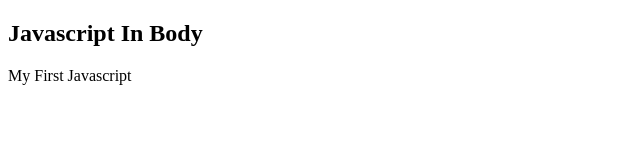
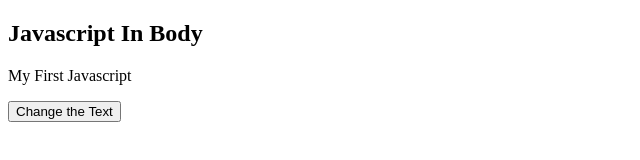
Before and after one commit to ariful4966/w3school-javascript, a plain HTML site: page index.html in a window 1280 px wide. Shown: the whole page, without its empty margins (0-640 px from the left). Drawn offline with Linux system fonts and the light colour scheme.

Commit message:
script tag in head

```diff
--- a/index.html
+++ b/index.html
@@ -5,10 +5,16 @@
     <meta http-equiv="X-UA-Compatible" content="IE=edge" />
     <meta name="viewport" content="width=device-width, initial-scale=1.0" />
     <title>Introduction</title>
+    <script>
+      function myFunction() {
+        document.getElementById("demo").innerHTML = "Paragraph Changed";
+      }
+    </script>
   </head>
   <body>
     <h2>Javascript In Body</h2>
     <p id="demo"></p>
+    <button type="button" onclick="myFunction()">Change the Text</button>
     <script src="where.js"></script>
     <script>
       document.getElementById("demo").innerHTML = "My First Javascript";
```
